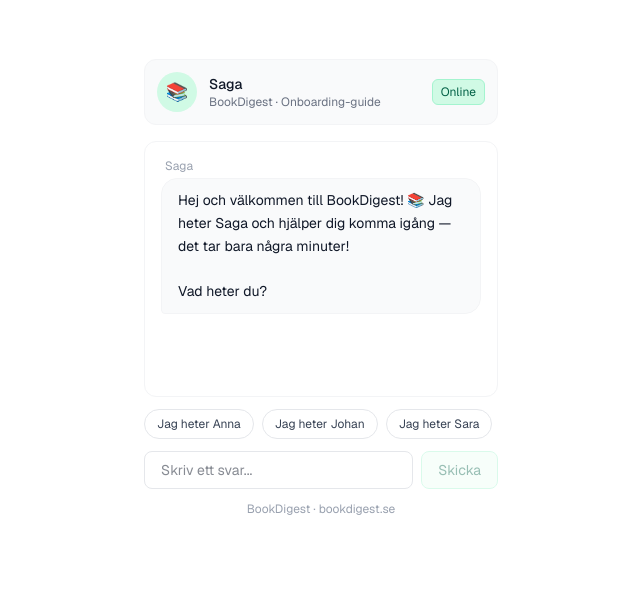
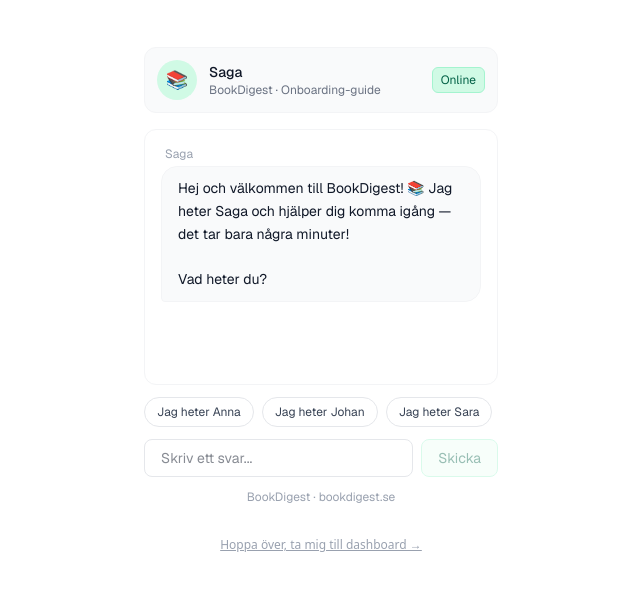
Before and after one commit to evandermarkus-dev/bookdigest, a Next.js app: page /onboarding in a window 1280 px wide. Shown: the part 112-702 px from the top of the page, without its empty margins (319-959 px from the left). Built offline with nearby package versions, Linux system fonts and the light colour scheme; no server answers.

Commit message:
feat: redirect new users to Saga onboarding after signup

```diff
--- a/app/auth/callback/route.ts
+++ b/app/auth/callback/route.ts
@@ -11,13 +11,14 @@
     const supabase = await createClient()
     const { error } = await supabase.auth.exchangeCodeForSession(code)
     if (!error) {
-      // Send welcome email to new users (created within the last 60 seconds)
       const { data: { user } } = await supabase.auth.getUser()
       if (user?.email) {
         const createdAt = new Date(user.created_at).getTime()
         const isNewUser = Date.now() - createdAt < 60_000
         if (isNewUser) {
           sendWelcomeEmail(user.email) // fire-and-forget
+          // Redirect new users to Saga onboarding instead of dashboard
+          return NextResponse.redirect(`${origin}/onboarding`)
         }
       }
       return NextResponse.redirect(`${origin}${next}`)
--- a/app/onboarding/page.tsx
+++ b/app/onboarding/page.tsx
@@ -1,4 +1,5 @@
 import SagaOnboarding from "@/components/SagaOnboarding"
+import Link from "next/link"
 
 export const metadata = {
   title: "Kom igång – BookDigest",
@@ -7,8 +8,14 @@
 
 export default function OnboardingPage() {
   return (
-    <main className="min-h-screen flex items-center justify-center bg-white px-4">
+    <main className="min-h-screen flex flex-col items-center justify-center bg-white px-4">
       <SagaOnboarding />
+      <Link
+        href="/dashboard"
+        className="mt-2 text-xs text-gray-400 hover:text-gray-600 underline"
+      >
+        Hoppa över, ta mig till dashboard →
+      </Link>
     </main>
   )
 }
```
